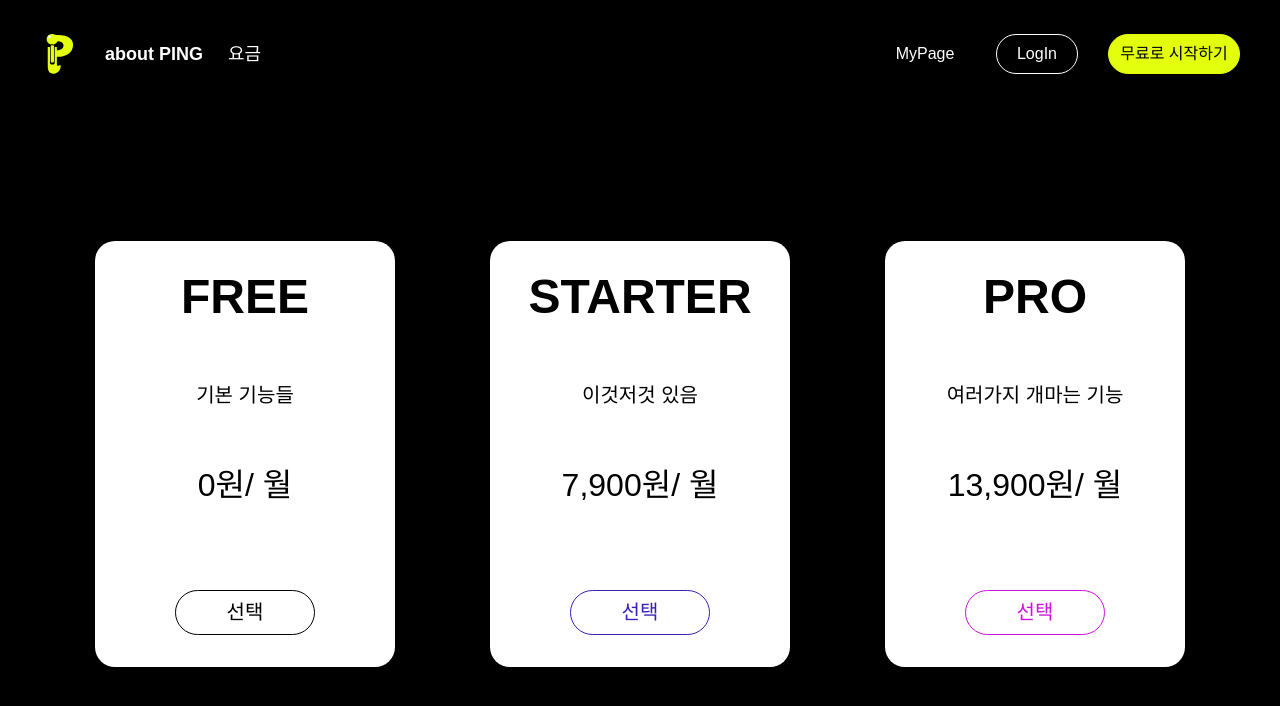
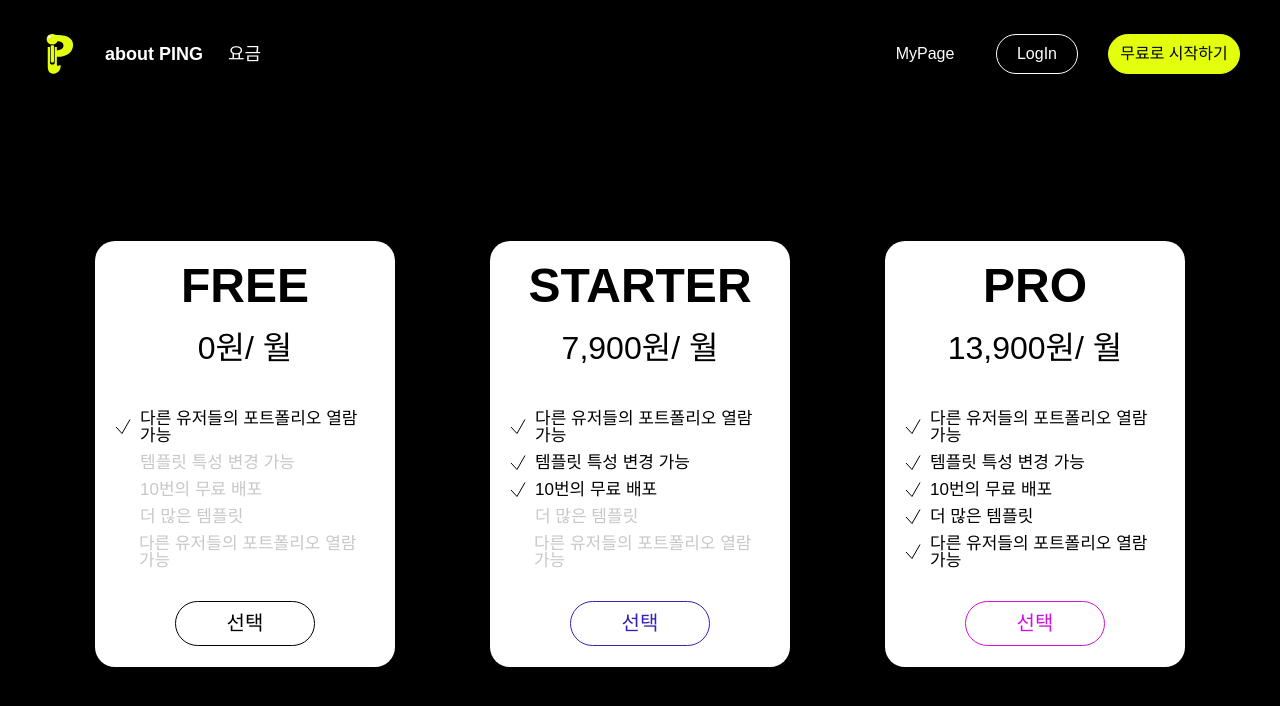
Before and after one commit to PortfolioING/PortfolioING_frontend, a React (Vite) app in the folder ping/: page /price in a window 1280 px wide. Shown: the top 706 px of the page. Built offline with nearby package versions, Linux system fonts and the light colour scheme.

Commit message:
요금 페이지 text, css 수정 완료

```diff
--- a/ping/src/pages/Price/Price.jsx
+++ b/ping/src/pages/Price/Price.jsx
@@ -1,36 +1,73 @@
 import { useNavigate } from "react-router-dom";
 import MenuBar from "../../components/MenuBar/MenuBar";
-import { PriceContainer, StyledPriceCard } from "./Price.styles";
-
+import {
+  DescWrapper,
+  PriceContainer,
+  StyledPriceCard,
+  Desc,
+} from "./Price.styles";
+import Check from "../../asset/check.svg";
 export default function PricePage() {
   return (
     <>
       <MenuBar />
       <PriceContainer>
-        <PriceCard title="FREE" desc="기본 기능들" price="0" color="#000000" />
-        <PriceCard
-          title="STARTER"
-          desc="이것저것 있음"
-          price="7,900"
-          color="#3621B7"
-        />
-        <PriceCard
-          title="PRO"
-          desc="여러가지 개마는 기능"
-          price="13,900"
-          color="#CD12DD"
-        />
+        <PriceCard title="FREE" price="0" color="#000000" />
+        <PriceCard title="STARTER" price="7,900" color="#3621B7" />
+        <PriceCard title="PRO" price="13,900" color="#CD12DD" />
       </PriceContainer>
     </>
   );
 }
-function PriceCard({ title, desc, price, color }) {
+function PriceDesc({ title }) {
+  const desc = [
+    {
+      isAble: true,
+      desc: "다른 유저들의 포트폴리오 열람 가능",
+    },
+    {
+      isAble: false,
+      desc: "템플릿 특성 변경 가능",
+    },
+    {
+      isAble: false,
+      desc: "10번의 무료 배포",
+    },
+    {
+      isAble: false,
+      desc: "더 많은 템플릿",
+    },
+    {
+      isAble: false,
+      desc: "다른 유저들의 포트폴리오 열람 가능",
+    },
+  ];
+  if (title == "STARTER") {
+    desc[1].isAble = true;
+    desc[2].isAble = true;
+  } else if (title == "PRO") {
+    desc.map((d) => (d.isAble = true));
+  }
+  return (
+    <DescWrapper>
+      {desc.map((d) => (
+        <Desc isAble={d.isAble}>
+          <div className="img">
+            <img src={Check} />
+          </div>
+          <p className="text">{d.desc}</p>
+        </Desc>
+      ))}
+    </DescWrapper>
+  );
+}
+function PriceCard({ title, price, color }) {
   const navigate = useNavigate();
   const navigateLoginPage = () => {
     navigate("/login");
   };
   const navigateSurvey = () => {
-    navigate("/user?id=2");
+    navigate("/");
   };
   const handleClick = () => {
     isLoggedIn ? navigateSurvey() : navigateLoginPage();
@@ -38,11 +75,12 @@ function PriceCard({ title, desc, price, color }) {
   return (
     <StyledPriceCard color={color}>
       <div className="price-card-title">{title}</div>
-      <p className="price-card-description">{desc}</p>
       <div className="price-card-cost">
         <p className="price-card-value">{price}원</p>
         <p className="price-card-duration">/ 월</p>
       </div>
+      <p className="price-card-description">{<PriceDesc title={title} />}</p>
+
       <button className={`price-card-button`} onClick={handleClick}>
         선택
       </button>
--- a/ping/src/pages/Price/Price.styles.jsx
+++ b/ping/src/pages/Price/Price.styles.jsx
@@ -10,6 +10,7 @@ const PriceContainer = styled.div`
 const StyledPriceCard = styled.div`
   display: flex;
   flex-direction: column;
+  padding: 10px 20px;
   justify-content: space-around;
   align-items: center;
   background-color: white;
@@ -57,4 +58,33 @@ const StyledPriceCard = styled.div`
     }
   }
 `;
-export { PriceContainer, StyledPriceCard };
+const DescWrapper = styled.div`
+  display: flex;
+  flex-direction: column;
+`;
+const Desc = styled.div`
+  display: flex;
+  justify-content: flex-start;
+  align-items: center;
+  margin-bottom: 10px;
+  gap: 10px;
+  > .img {
+    width: 15px;
+    height: 15px; /* 부모 컨테이너의 크기를 고정 */
+    display: flex; /* 자식 요소를 가운데 정렬 */
+    justify-content: center;
+    align-items: center;
+    box-sizing: border-box;
+
+    > img {
+      display: ${(props) => (props.isAble ? "block" : "none")};
+    }
+  }
+  > .text {
+    font-size: 17px;
+    float: left;
+    text-align: left;
+    color: ${(props) => (props.isAble ? "black" : "#C8C8C8")};
+  }
+`;
+export { PriceContainer, StyledPriceCard, DescWrapper, Desc };
```
Also changed, not shown: ping/src/asset/check.svg (added).
